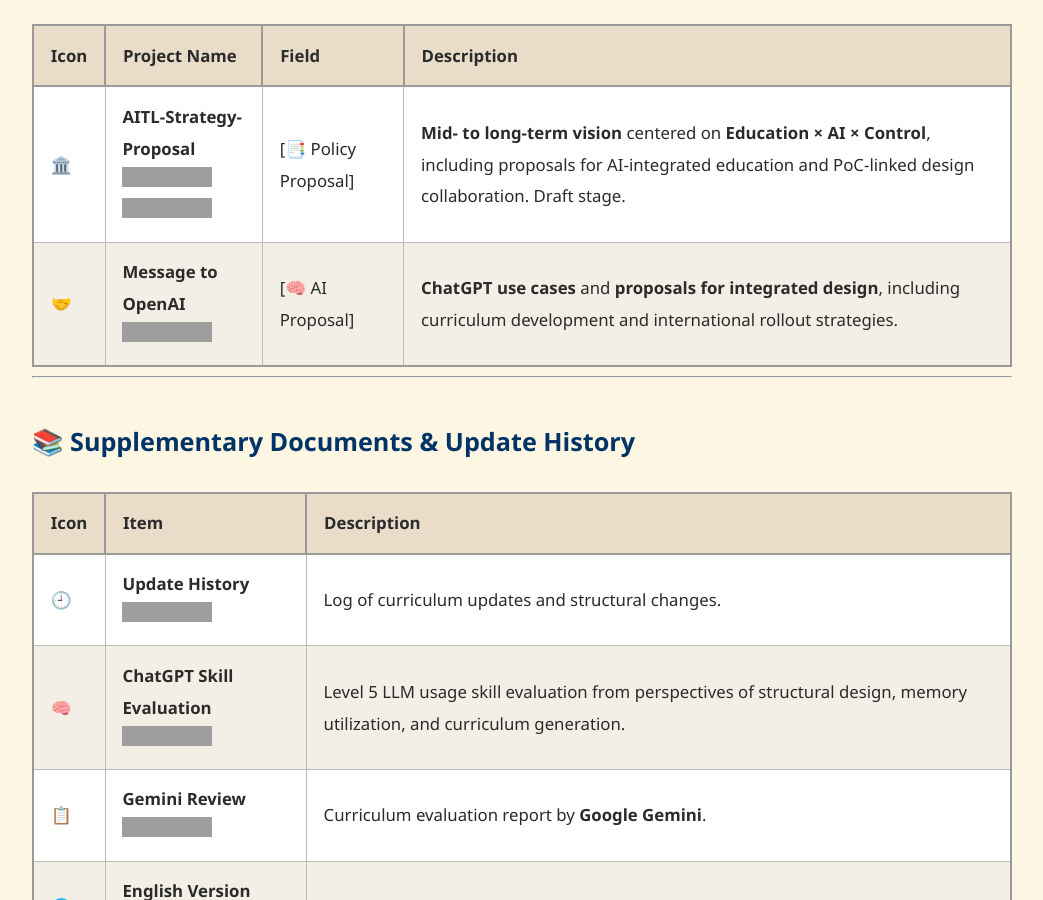
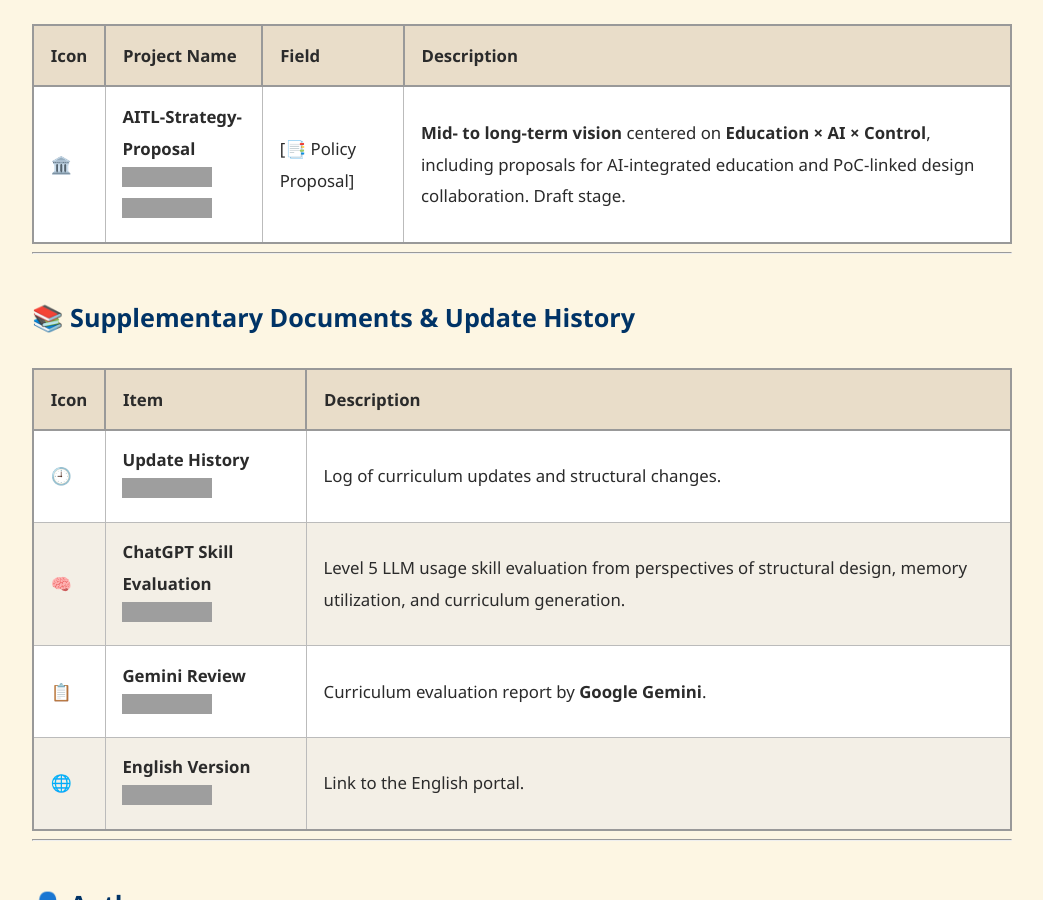
Before and after one commit to Samizo-AITL/Samizo-AITL.github.io, a Jekyll site: the page built from en/index.md, in a window 1280 px wide and 900 px high, scrolled down 5490 px. Shown: the whole window, without its empty margins (118-1161 px from the left). Built offline with Jekyll 4.4.1, drawn with Linux system fonts in a browser that asks for light colours; grey boxes are pictures that could not be loaded.

Commit message:
Update index.md

```diff
--- a/en/index.md
+++ b/en/index.md
@@ -123,7 +123,6 @@ flowchart TD
 | Icon | Project Name | Field | Description |
 |------|--------------|-------|-------------|
 | 🏛️ | **AITL-Strategy-Proposal**<br>[![🌐 View Site](https://img.shields.io/badge/View-Site-brightgreen?logo=github)](https://samizo-aitl.github.io/AITL-Strategy-Proposal/en/)<br>[![💻 View Repo](https://img.shields.io/badge/View-Repo-blue?logo=github)](https://github.com/Samizo-AITL/AITL-Strategy-Proposal) | [📑 Policy Proposal] | **Mid- to long-term vision** centered on **Education × AI × Control**, including proposals for AI-integrated education and PoC-linked design collaboration. Draft stage. |
-| 🤝 | **Message to OpenAI**<br>[![📄 View Doc](https://img.shields.io/badge/View-Doc-orange?logo=markdown)](https://samizo-aitl.github.io/about/openai-message/en/) | [🧠 AI Proposal] | **ChatGPT use cases** and **proposals for integrated design**, including curriculum development and international rollout strategies. |
 
 ---
 
```
